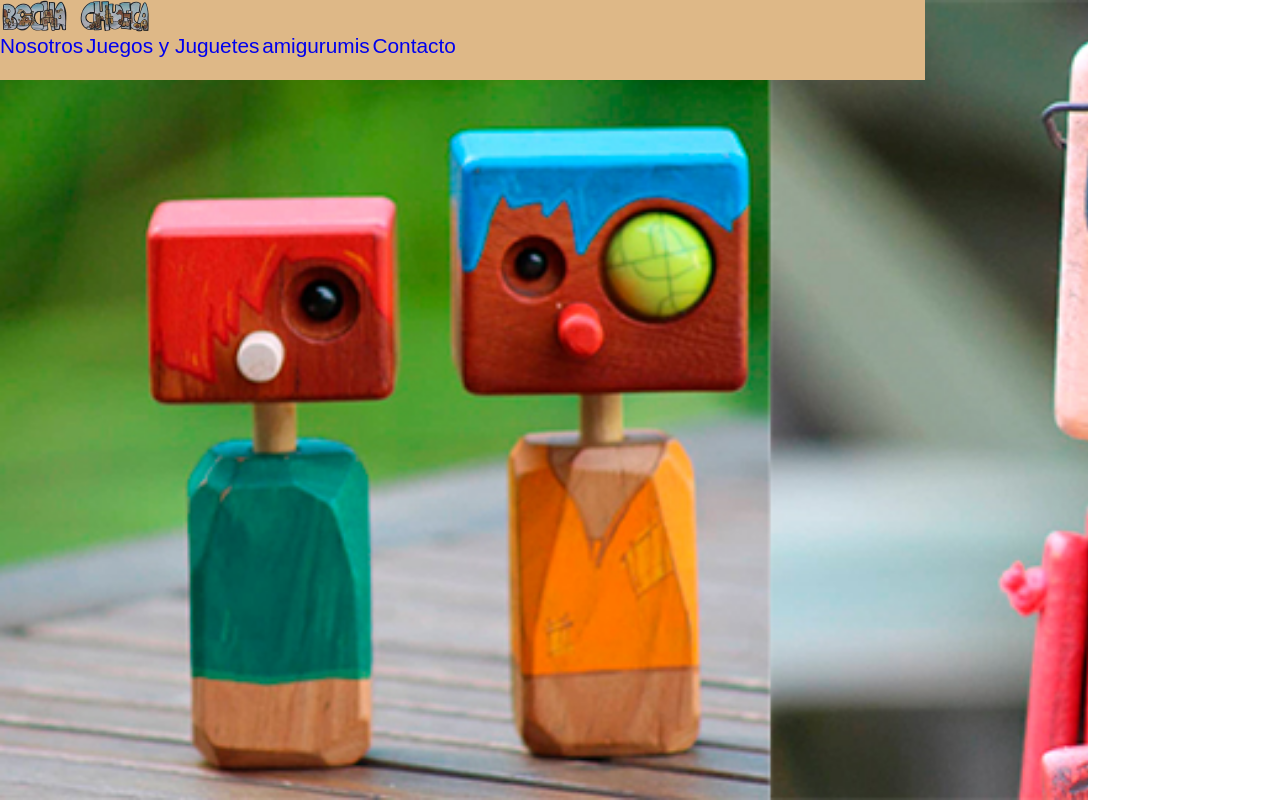
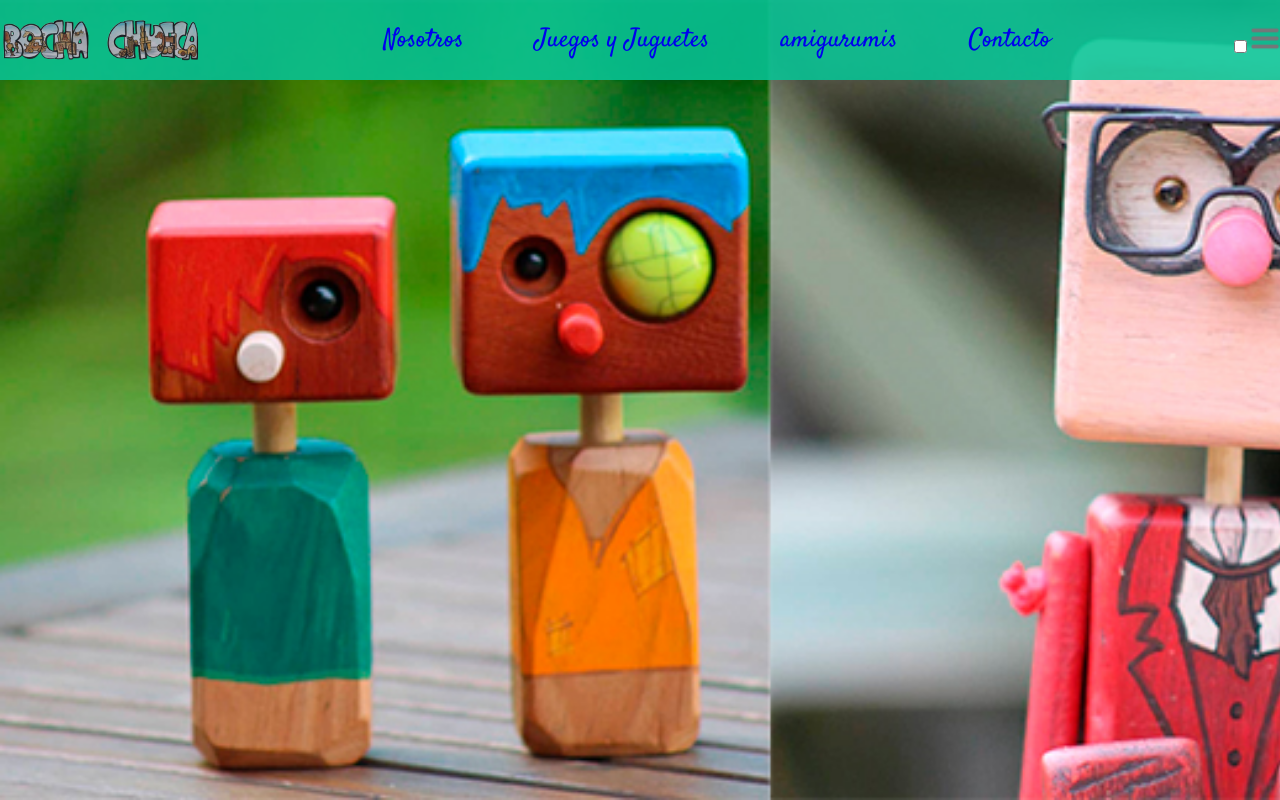
Before and after one commit to chaupinela/Final-Bocha_Chueca, a website: page index.html in a window 1280 px wide. Drawn offline with Linux system fonts and the light colour scheme.

Commit message:
[add] se suman modificaciones

```diff
--- a/index.html
+++ b/index.html
@@ -1,38 +1,64 @@
 <!DOCTYPE html>
 <html lang="es">
   <head>
-    <meta charset="UTF-8">
-    <meta http-equiv="X-UA-Compatible" content="IE=edge">
-    <meta name="viewport" content="width=device-width, initial-scale=1.0">
-    <meta name="description" content="Jueguetes artesanales - juguetes con materiales naturales, sin plásticos. Juegos para niños. Amigurumis " />
+    <meta charset="UTF-8" />
+    <meta http-equiv="X-UA-Compatible" content="IE=edge" />
+    <meta name="viewport" content="width=device-width, initial-scale=1.0" />
+    <meta
+      name="description"
+      content="Jueguetes artesanales - juguetes con materiales naturales, sin plásticos. Juegos para niños. Amigurumis "
+    />
     <title>Bocha chueca | Juegos y Juguetes</title>
-    <link rel="stylesheet" href="css/index.css">
+    <link rel="preconnect" href="https://fonts.googleapis.com">
+<link rel="preconnect" href="https://fonts.gstatic.com" crossorigin>
+<link href="https://fonts.googleapis.com/css2?family=Satisfy&display=swap" rel="stylesheet">
+    <link rel="stylesheet" href="css/index.css" />
   </head>
   <body class="bodyIndex">
     <header class="bodyIndex__headerIndex">
         <div class="bodyIndex__headerIndex__banner">
-
-            <div class="bodyIndex__headerIndex__banner__navbar flewRow">
-                <img class="bodyIndex__headerIndex__banner__navbar--logo" src="./img/logobochachueca.png" alt="imagen con logo del sitio">
-                <ul class="bodyIndex__headerIndex__banner__navbar__list" >
+            <div class="bodyIndex__headerIndex__banner__navbar flexRow">
+            <img
+              class="bodyIndex__headerIndex__banner__navbar--logo"
+              src="./img/logobochachueca.png"
+              alt="imagen con logo del sitio"
+            />
+            <ul class="bodyIndex__headerIndex__banner__navbar__list flexRow">
                 <li class="bodyIndex__headerIndex__banner__navbar__list__item">
-                        <a class="bodyIndex__headerIndex__banner__navbar__list--nos"  href="index.html">Nosotros</a>
+                    <a
+                    class="bodyIndex__headerIndex__banner__navbar__list--nos"
+                    href="index.html"
+                    >Nosotros</a
+                    >
                 </li>
                 <li class="bodyIndex__headerIndex__banner__navbar__list__item">
-                        <a class="bodyIndex__headerIndex__banner__navbar__list--juegos" href="juegos.html">Juegos y Juguetes</a>
+                    <a
+                    class="bodyIndex__headerIndex__banner__navbar__list--juegos"
+                    href="juegos.html"
+                    >Juegos y Juguetes</a
+                    >
                 </li>
                 <li class="bodyIndex__headerIndex__banner__navbar__list__item">
-                        <a class="bodyIndex__headerIndex__banner__navbar__list--amigu" href="amigurumis.html">amigurumis</a>
+                    <a
+                    class="bodyIndex__headerIndex__banner__navbar__list--amigu"
+                    href="amigurumis.html"
+                    >amigurumis</a
+                    >
                 </li>
                 <li class="bodyIndex__headerIndex__banner__navbar__list__item">
-                        <a class="bodyIndex__headerIndex__banner__navbar__list--cont" href="contacto.html">Contacto</a>
+                    <a
+                    class="bodyIndex__headerIndex__banner__navbar__list--cont"
+                    href="contacto.html"
+                    >Contacto</a
+                    >
                 </li>
             </ul>
+            <div>
+               <input class="bodyIndex__headerIndex__banner__navbar__etiqueta--inpu" type="checkbox" id="btnMenu">
+               <label class="bodyIndex__headerIndex__banner__navbar__etiqueta" for="btnMenu"><img class="bodyIndex__headerIndex__banner__navbar__etiqueta--btn" src="img/btnHamb.png" alt="boton hamburguesa"></label>
             </div>
-
         </div>
-
+      </div>
     </header>
-
   </body>
 </html>
--- a/scss/_globales.scss
+++ b/scss/_globales.scss
@@ -1,20 +1,12 @@
 * {
     margin: 0;
     padding: 0;
-    box-sizing: content-box;
+    box-sizing: border-box;
   }
   body {
     font-size: 62.5%;
-
-    font-family: "Montserrat", sans-serif;
-    background-color: var(--smoky-black);
-  }
-  #bodyForja {
-    font-size: 62.5%;
-    width: 100vw;
-    height: 1024px;
-    font-family: "Montserrat", sans-serif;
-    background-color: var(--smoky-black);
+    font-family: 'Satisfy', cursive;
+    background-color:azure;
   }
 
   a {
--- a/scss/index.scss
+++ b/scss/index.scss
@@ -1,35 +1,53 @@
 @import "_globales.scss";
 
 
+.bodyIndex {
 
-.bodyIndex__headerIndex{
+  .bodyIndex__headerIndex {
     width: 100vw;
+    height: 100vh;
+    .bodyIndex__headerIndex__banner {
+      background-image: url(../img/carrusel3.jpg);
+      background-size: cover;
+      width: 100%;
+      height: 100vh;
+      .bodyIndex__headerIndex__banner__navbar {
 
+        align-items: center;
+        justify-content: space-between;
+        width: 100%;
+        height: 10vh;
+        background-color: rgba(9, 195, 149, 0.883);
+        position: fixed;
+        .bodyIndex__headerIndex__banner__navbar--logo {
+          width: 200px;
+        }
+        .bodyIndex__headerIndex__banner__navbar__list {
+          justify-content: space-around;
 
-        .bodyIndex__headerIndex__banner{
-            background-image: url(../img/carrusel3.jpg);
-            background-size: cover;
-            width: 85%;
-            height: 100vh;
-            .bodyIndex__headerIndex__banner__navbar{
+          width: 60vw;
+          margin:0 15px;
+          padding:0 15px;
+          .bodyIndex__headerIndex__banner__navbar__list__item {
+            font-size: 1.6rem;
 
+            display: inline-block;
+          }
 
-                .bodyIndex__headerIndex__banner__navbar--logo{
-                width: 150px;
-                }
-                width: 85%;
-                height: 10vh;
-                background-color: burlywood;
-                .bodyIndex__headerIndex__banner__navbar__list{
-                    margin: 0;
-                    padding: 0;
-                    .bodyIndex__headerIndex__banner__navbar__list__item{
-                        font-size: 1.3rem;
-                        display: inline-block;
-                    }
-                }
-            }
+        }
+    }
+    .bodyIndex__headerIndex__banner__navbar__etiqueta{
+        .bodyIndex__headerIndex__banner__navbar__etiqueta--inpu{
+            display: none;
         }
 
 
+        .bodyIndex__headerIndex__banner__navbar__etiqueta--btn{
+
+            width: 30px;
+            height: 30px;
+        }
+    }
+    }
+  }
 }
```
Also changed, not shown: css/index.css, img/btnHamb.png (added), 1 other file. Lines whose indentation alone changed are shown as unchanged.
